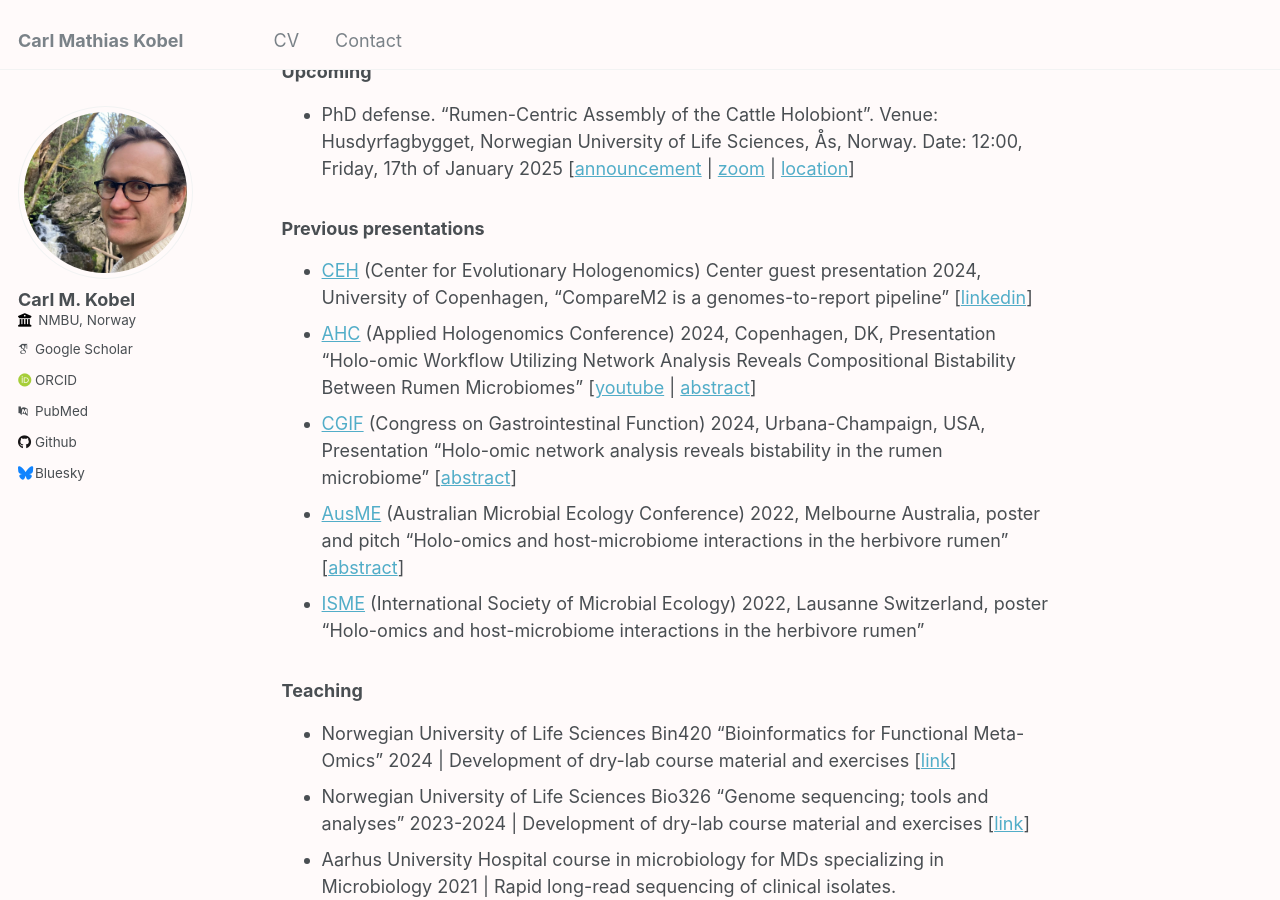
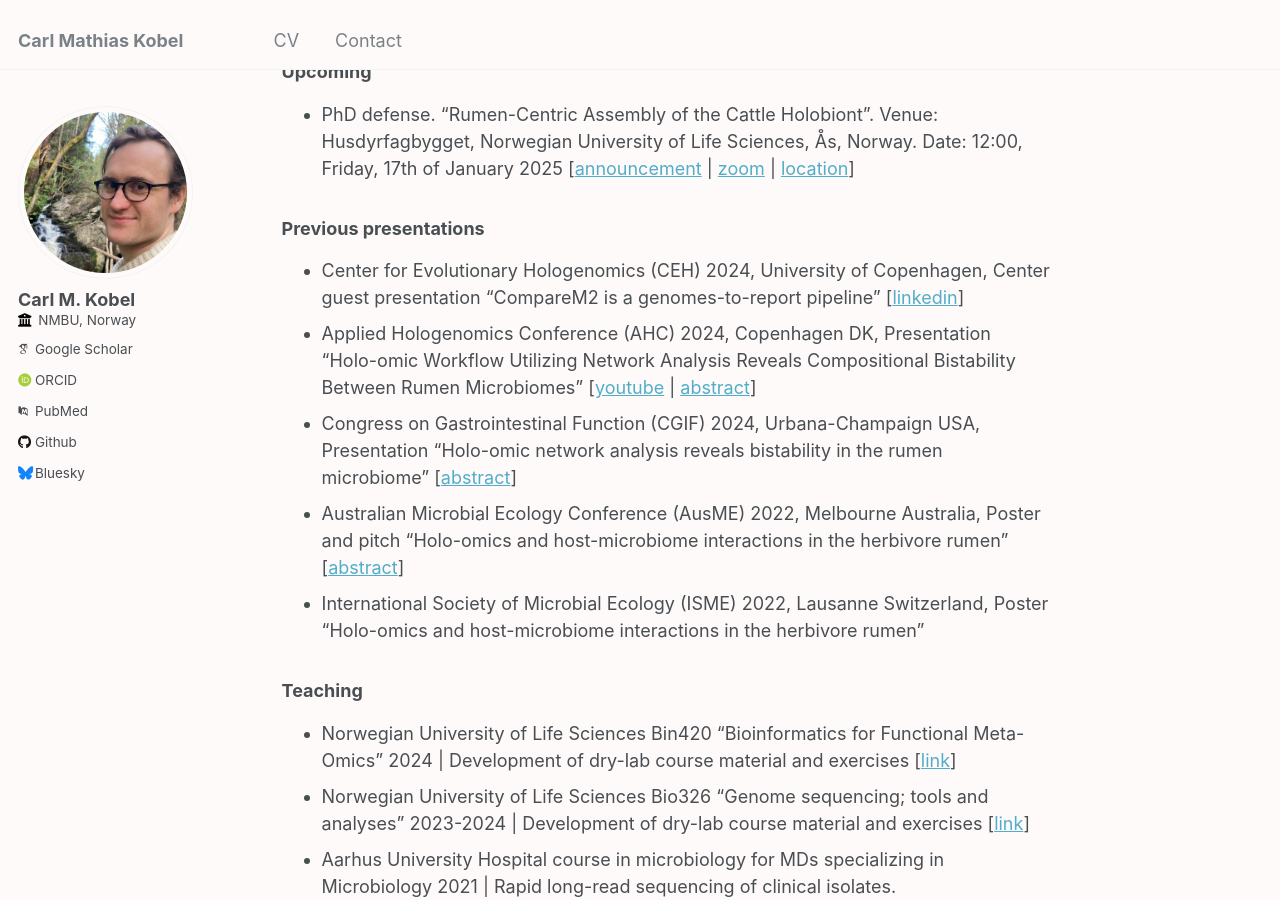
Before and after one commit to cmkobel/cmkobel.github.io, a Jekyll site: the page built from _pages/about.md, in a window 1280 px wide and 900 px high, scrolled down 738 px. Built offline with Jekyll 4.4.1, drawn with Linux system fonts in a browser that asks for light colours; some web fonts are replaced; part of the change alters nothing that is shown.

```diff
--- a/_pages/about.md
+++ b/_pages/about.md
@@ -26,11 +26,11 @@ Looking for a postdoc position in the Copenhagen area from ~april 2025.
   - PhD defense. "Rumen-Centric Assembly of the Cattle Holobiont". Venue: Husdyrfagbygget, Norwegian University of Life Sciences, Ås, Norway. Date: 12:00, Friday, 17th of January 2025 [[announcement](https://www.nmbu.no/en/research/public-defences/17-jan-carl-mathias-kobel-biovit) \| [zoom](https://nmbu.zoom.us/j/61503434236) \| [location](https://www.openstreetmap.org/node/2836636279)]
 
 ### Previous presentations
-  - [CEH](https://ceh.ku.dk/) (Center for Evolutionary Hologenomics) Center guest presentation 2024, University of Copenhagen, "CompareM2 is a genomes-to-report pipeline" [[linkedin](https://web.archive.org/web/20250108150357/https://www.linkedin.com/posts/center-for-evolutionary-hologenomics_hologenomics-activity-7270049447198302208-XJXz)]
-  - [AHC](https://www.appliedhologenomicsconference.eu/) (Applied Hologenomics Conference) 2024, Copenhagen, DK, Presentation "Holo-omic Workflow Utilizing Network Analysis Reveals Compositional Bistability Between Rumen Microbiomes" [[youtube](https://www.youtube.com/watch?v=gucJB-GG0WQ) \| [abstract](https://web.archive.org/web/20250108152557/https://www.appliedhologenomicsconference.eu/abstracts.html)]
-  - [CGIF](https://www.congressgastrofunction.org/) (Congress on Gastrointestinal Function) 2024, Urbana-Champaign, USA, Presentation "Holo-omic network analysis reveals bistability in the rumen microbiome" [[abstract](https://www.congressgastrofunction.org/proceedings/2024_Congress_on_GI_Function.pdf)]
-  - [AusME](https://www.ausme-microbes.org.au/) (Australian Microbial Ecology Conference) 2022, Melbourne Australia, poster and pitch "Holo-omics and host-microbiome interactions in the herbivore rumen" [[abstract](https://web.archive.org/web/20241020231612/https://ausme-2022.p.asnevents.com.au/days/2022-11-07/abstract/86540)]
-  - [ISME](https://www.isme-microbes.org/) (International Society of Microbial Ecology) 2022, Lausanne Switzerland, poster "Holo-omics and host-microbiome interactions in the herbivore rumen"
+  - Center for Evolutionary Hologenomics (CEH) 2024, University of Copenhagen, Center guest presentation "CompareM2 is a genomes-to-report pipeline" [[linkedin](https://web.archive.org/web/20250108150357/https://www.linkedin.com/posts/center-for-evolutionary-hologenomics_hologenomics-activity-7270049447198302208-XJXz)]
+  - Applied Hologenomics Conference (AHC) 2024, Copenhagen DK, Presentation "Holo-omic Workflow Utilizing Network Analysis Reveals Compositional Bistability Between Rumen Microbiomes" [[youtube](https://www.youtube.com/watch?v=gucJB-GG0WQ) \| [abstract](https://web.archive.org/web/20250108152557/https://www.appliedhologenomicsconference.eu/abstracts.html)]
+  - Congress on Gastrointestinal Function (CGIF) 2024, Urbana-Champaign USA, Presentation "Holo-omic network analysis reveals bistability in the rumen microbiome" [[abstract](https://www.congressgastrofunction.org/proceedings/2024_Congress_on_GI_Function.pdf)]
+  - Australian Microbial Ecology Conference (AusME) 2022, Melbourne Australia, Poster and pitch "Holo-omics and host-microbiome interactions in the herbivore rumen" [[abstract](https://web.archive.org/web/20241020231612/https://ausme-2022.p.asnevents.com.au/days/2022-11-07/abstract/86540)]
+  - International Society of Microbial Ecology (ISME) 2022, Lausanne Switzerland, Poster "Holo-omics and host-microbiome interactions in the herbivore rumen"
 
 
 ### Teaching
```
